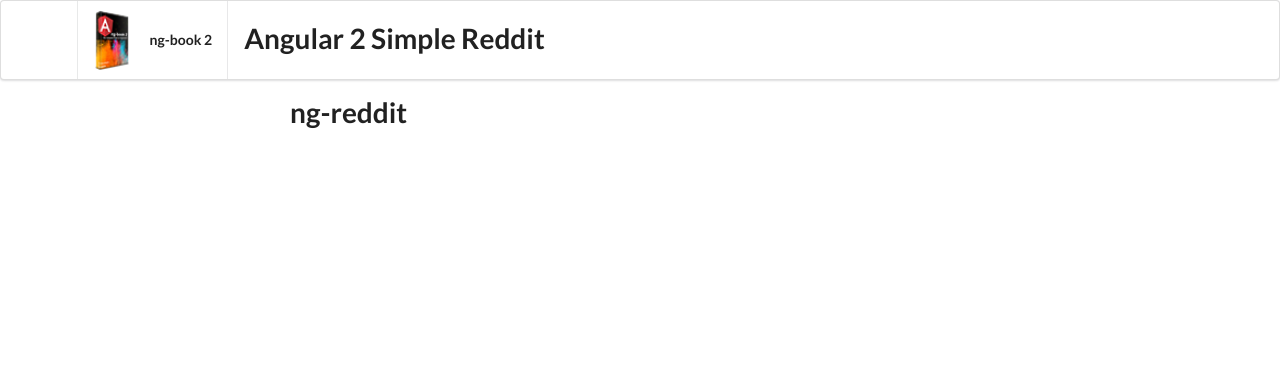
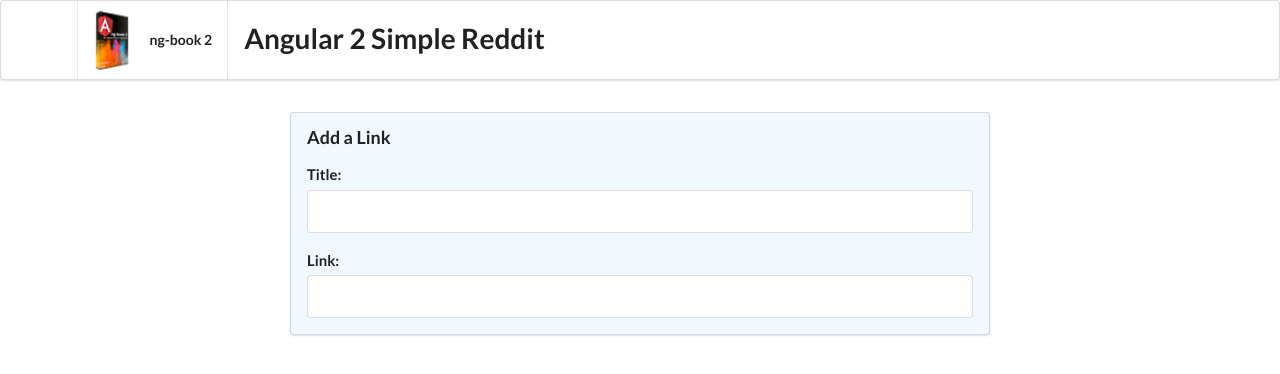
Before and after one commit to dreiv/ng-reddit, an Angular app: page / in a window 1280 px wide. Shown: the top 374 px of the page. Built offline with nearby package versions, Linux system fonts and the light colour scheme.

Commit message:
added an input form

```diff
--- a/src/app/app.component.html
+++ b/src/app/app.component.html
@@ -1 +1,14 @@
-<h1>ng-reddit</h1>
+<form class="ui large form segment">
+  <h3 class="ui header">Add a Link</h3>
+
+  <div class="field">
+    <label for="title">Title:</label>
+    <input type="text" name="title">
+  </div>
+
+  <div class="field">
+    <label for="link">Link:</label>
+    <input type="text" name="link">
+  </div>
+
+</form>
```
